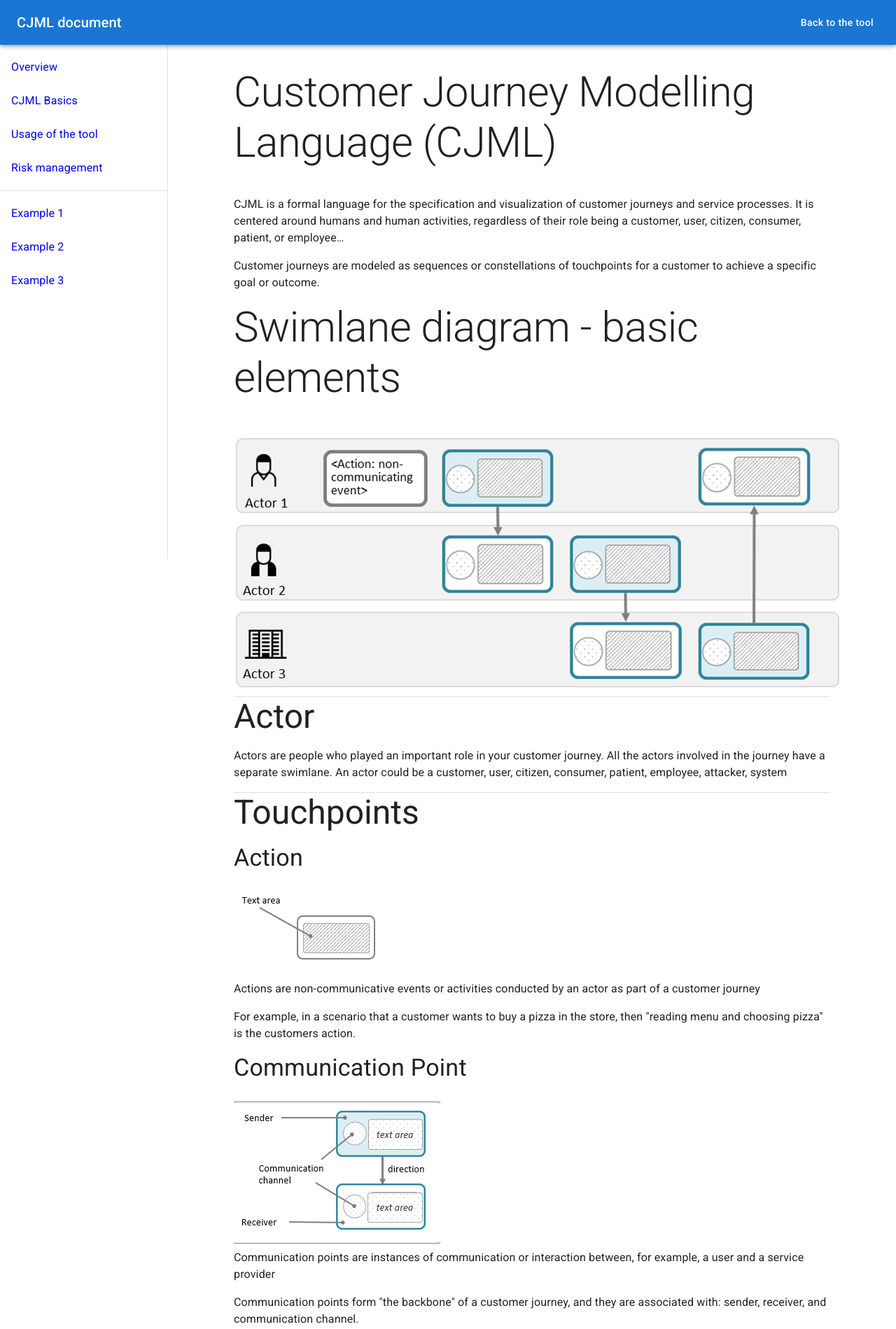
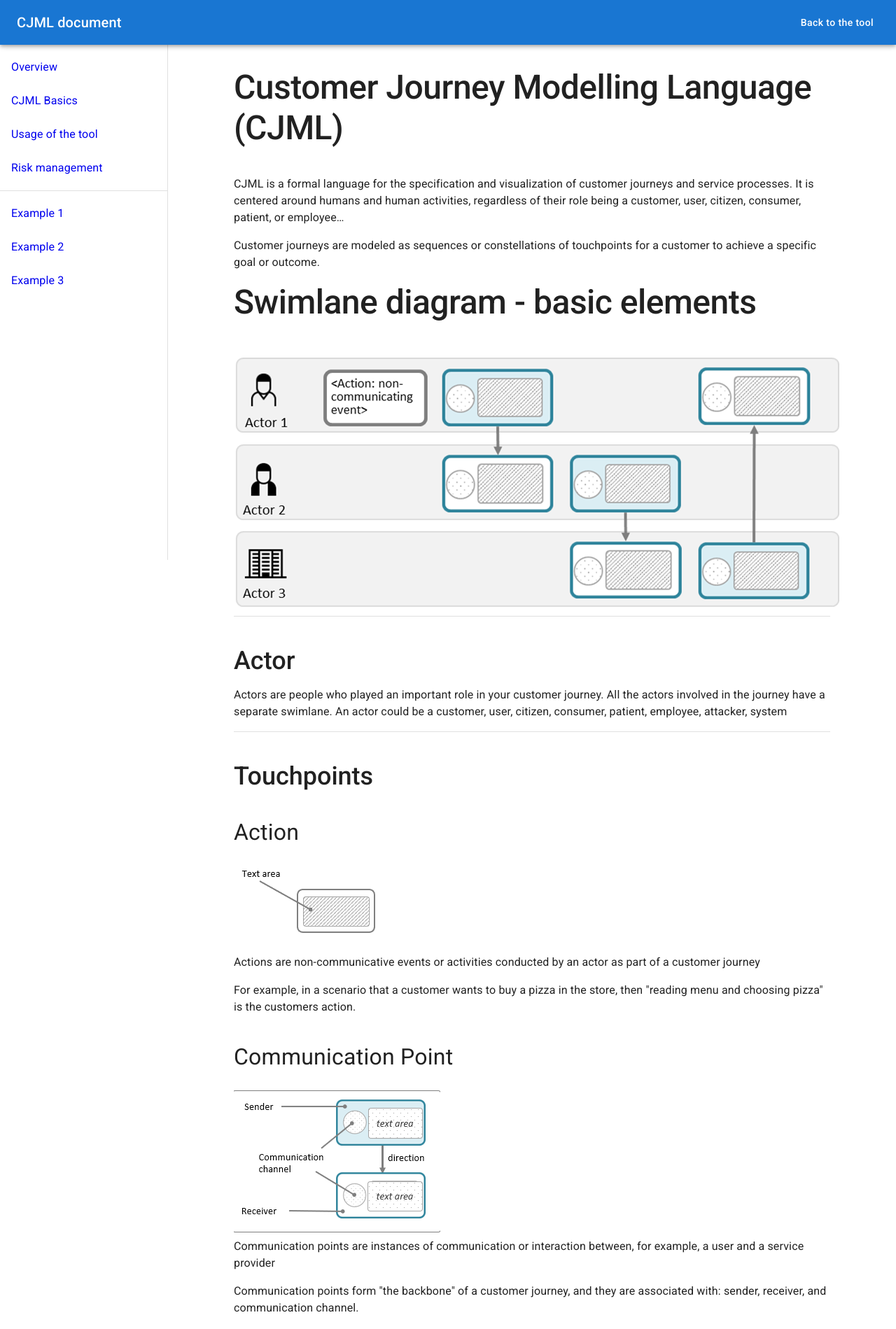
Before and after one commit to aika0725/remake-cjml-tool, a React (Create React App) app: page /document/cjml-basics in a window 1280 px wide. Shown: the top 1899 px of the page at 70% size. Built offline with nearby package versions, Linux system fonts and the light colour scheme.

Commit message:
fix: Font display in document

```diff
--- a/src/Document/Basic.tsx
+++ b/src/Document/Basic.tsx
@@ -13,8 +13,8 @@ const Basic = () => {
   const fontStyle = fontStyles()
   return (
     <Box>
-      <Typography variant='h2' component='h2' mb={5} className={fontStyle.title}>
-        {Content.overview.title}
+      <Typography variant='h2' mb={5}>
+        <Box className={fontStyle.title}>{Content.overview.title}</Box>
       </Typography>
       {Content.overview.paragraph.map((par, index) => {
         return (
@@ -23,15 +23,15 @@ const Basic = () => {
           </Typography>
         )
       })}
-      <Typography variant='h2' component='h2' mb={5} className={fontStyle.title}>
-        {Content.basics.title}
+      <Typography variant='h2' mb={5}>
+        <Box className={fontStyle.title}>{Content.basics.title}</Box>
       </Typography>
       <Image src={ImageSwimlane} />
 
       <Divider />
 
-      <Typography variant='h3' component='h2' mb={2} className={fontStyle.subTitle}>
-        {Content.basics.actor.title}
+      <Typography variant='h3' mb={2}>
+        <Box className={fontStyle.subTitle}>{Content.basics.actor.title}</Box>
       </Typography>
 
       {Content.basics.actor.paragraph.map((par, index) => {
@@ -43,11 +43,11 @@ const Basic = () => {
       })}
       <Divider />
       {/* ---------- */}
-      <Typography variant='h3' component='h2' mb={2} className={fontStyle.subTitle}>
-        {Content.basics.touchpoint.title}
+      <Typography variant='h3' mb={2}>
+        <Box className={fontStyle.subTitle}> {Content.basics.touchpoint.title}</Box>
       </Typography>
-      <Typography variant='h4' component='h2' mb={2} className={fontStyle.thirdTitle}>
-        {Content.basics.touchpoint.action.title}
+      <Typography variant='h4' mb={2}>
+        <Box className={fontStyle.thirdTitle}>{Content.basics.touchpoint.action.title}</Box>
       </Typography>
       <Image src={ImageAction} />
       {Content.basics.touchpoint.action.paragraph.map((par, index) => {
@@ -57,8 +57,8 @@ const Basic = () => {
           </Typography>
         )
       })}
-      <Typography variant='h4' component='h2' mb={2} className={fontStyle.thirdTitle}>
-        {Content.basics.touchpoint.communication.title}
+      <Typography variant='h4' mb={2} className={fontStyle.thirdTitle}>
+        <Box className={fontStyle.thirdTitle}>{Content.basics.touchpoint.communication.title}</Box>
       </Typography>
       <Image src={ImageCommunication} />
       {Content.basics.touchpoint.communication.paragraph.map((par, index) => {
--- a/src/Document/Example1.tsx
+++ b/src/Document/Example1.tsx
@@ -10,12 +10,12 @@ const ExamplePizza = () => {
   const fontStyle = fontStyles()
   return (
     <Box>
-      <Typography variant='h2' component='h2' mb={5} className={fontStyle.title}>
-        {Examples.pizza.name}
+      <Typography variant='h2' mb={5}>
+        <Box className={fontStyle.title}>{Examples.pizza.name}</Box>
       </Typography>
       {/* ------------ */}
-      <Typography variant='h3' component='h2' mb={2} className={fontStyle.subTitle}>
-        Content:
+      <Typography variant='h3' mb={2}>
+        <Box className={fontStyle.subTitle}> Content:</Box>
       </Typography>
       <Typography paragraph>Background: {Examples.pizza.background}</Typography>
       <Typography paragraph>{Examples.pizza.content}</Typography>
--- a/src/Document/Example2.tsx
+++ b/src/Document/Example2.tsx
@@ -10,13 +10,12 @@ const ExampleCinema = () => {
   const fontStyle = fontStyles()
   return (
     <Box>
-      <Typography variant='h2' component='h2' mb={5} className={fontStyle.title}>
-        {Examples.cinema.name}
+      <Typography variant='h2' mb={5}>
+        <Box className={fontStyle.title}>{Examples.cinema.name}</Box>
       </Typography>
       {/* ------------ */}
-      {/* ------------ */}
-      <Typography variant='h3' component='h2' mb={2} className={fontStyle.subTitle}>
-        Content:
+      <Typography variant='h3' mb={2}>
+        <Box className={fontStyle.subTitle}>Content:</Box>
       </Typography>
       <Typography paragraph>Background: {Examples.cinema.background}</Typography>
       <Typography paragraph>{Examples.cinema.content}</Typography>
--- a/src/Document/Example3.tsx
+++ b/src/Document/Example3.tsx
@@ -10,13 +10,13 @@ const ExamplePhishing = () => {
   const fontStyle = fontStyles()
   return (
     <Box>
-      <Typography variant='h2' component='h2' mb={5} className={fontStyle.title}>
-        {Examples.phishing.name}
+      <Typography variant='h2' mb={5}>
+        <Box className={fontStyle.title}> {Examples.phishing.name}</Box>
       </Typography>
-      {/* ------------ */}
-      {/* ------------ */}
-      <Typography variant='h3' component='h2' mb={2} className={fontStyle.subTitle}>
-        Content: <Typography>(Asset: Bob`s money)</Typography>
+
+      <Typography variant='h3' mb={2}>
+        <Box className={fontStyle.subTitle}>Content: </Box>
+        <Typography>(Asset: Bob`s money)</Typography>
       </Typography>
       <Typography paragraph>Background: {Examples.phishing.background}</Typography>
       <Typography paragraph>{Examples.phishing.content}</Typography>
--- a/src/Document/Overview.tsx
+++ b/src/Document/Overview.tsx
@@ -8,8 +8,8 @@ const Overview = () => {
   const fontStyle = fontStyles()
   return (
     <Box>
-      <Typography variant='h2' component='h2' mb={5} className={fontStyle.title}>
-        CJML Diagram Generator User Guide
+      <Typography variant='h2' component='h2' mb={5}>
+        <Box className={fontStyle.title}> CJML Diagram Generator User Guide</Box>
       </Typography>
       {Content.overview.paragraph.map((par, index) => {
         return (
--- a/src/Document/Risk.tsx
+++ b/src/Document/Risk.tsx
@@ -9,12 +9,12 @@ const Risk = () => {
   const fontStyle = fontStyles()
   return (
     <Box>
-      <Typography variant='h2' component='h2' mb={5} className={fontStyle.title}>
-        {Content.risk.title}
+      <Typography variant='h2' mb={5}>
+        <Box className={fontStyle.title}>{Content.risk.title}</Box>
       </Typography>
-      {/* ------------ */}
-      <Typography variant='h3' component='h2' mb={2} className={fontStyle.subTitle}>
-        {Content.risk.asset.title}
+
+      <Typography variant='h3' mb={2}>
+        <Box className={fontStyle.subTitle}>{Content.risk.asset.title}</Box>
       </Typography>
       {Content.risk.asset.paragraph.map((par, index) => {
         return (
@@ -24,9 +24,9 @@ const Risk = () => {
         )
       })}
       <Divider />
-      {/* ---------- */}
-      <Typography variant='h3' component='h2' mb={2} className={fontStyle.subTitle}>
-        {Content.risk.threat.title}
+
+      <Typography variant='h3' mb={2}>
+        <Box className={fontStyle.subTitle}>{Content.risk.threat.title}</Box>
       </Typography>
       {Content.basics.touchpoint.action.paragraph.map((par, index) => {
         return (
@@ -36,8 +36,8 @@ const Risk = () => {
         )
       })}
       <Divider />
-      <Typography variant='h3' component='h2' mb={2} className={fontStyle.subTitle}>
-        {Content.risk.incident.title}
+      <Typography variant='h3' mb={2}>
+        <Box className={fontStyle.subTitle}>{Content.risk.incident.title}</Box>
       </Typography>
       {Content.risk.incident.paragraph.map((par, index) => {
         return (
--- a/src/Document/Usage.tsx
+++ b/src/Document/Usage.tsx
@@ -13,11 +13,11 @@ const Usage = () => {
   const fontStyle = fontStyles()
   return (
     <Box>
-      <Typography variant='h2' component='h2' mb={5} className={fontStyle.title}>
-        {Content.usage.title}
+      <Typography variant='h2' mb={5}>
+        <Box className={fontStyle.title}> {Content.usage.title}</Box>
       </Typography>
-      <Typography variant='h3' component='h2' mb={2} className={fontStyle.subTitle}>
-        {Content.usage.overview.title}
+      <Typography variant='h3' mb={2}>
+        <Box className={fontStyle.subTitle}> {Content.usage.overview.title}</Box>
       </Typography>
       {Content.usage.overview.paragraph.map((par, index) => {
         return (
@@ -31,8 +31,8 @@ const Usage = () => {
 
       <Divider />
 
-      <Typography variant='h3' component='h2' mb={2} className={fontStyle.subTitle}>
-        {Content.usage.form.title}
+      <Typography variant='h3' mb={2}>
+        <Box className={fontStyle.subTitle}>{Content.usage.form.title}</Box>
       </Typography>
       <Typography paragraph>1. Follow the instruction and fill the form</Typography>
       <Image src={ImageForm} />
```
